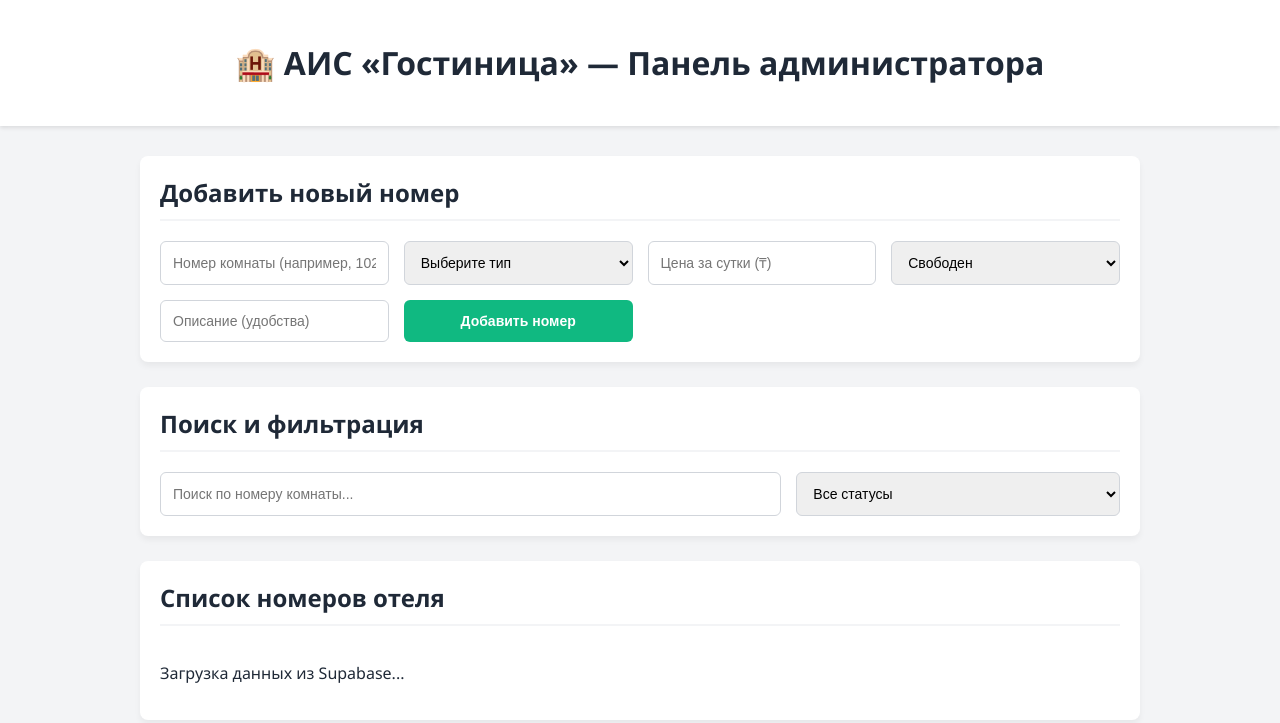
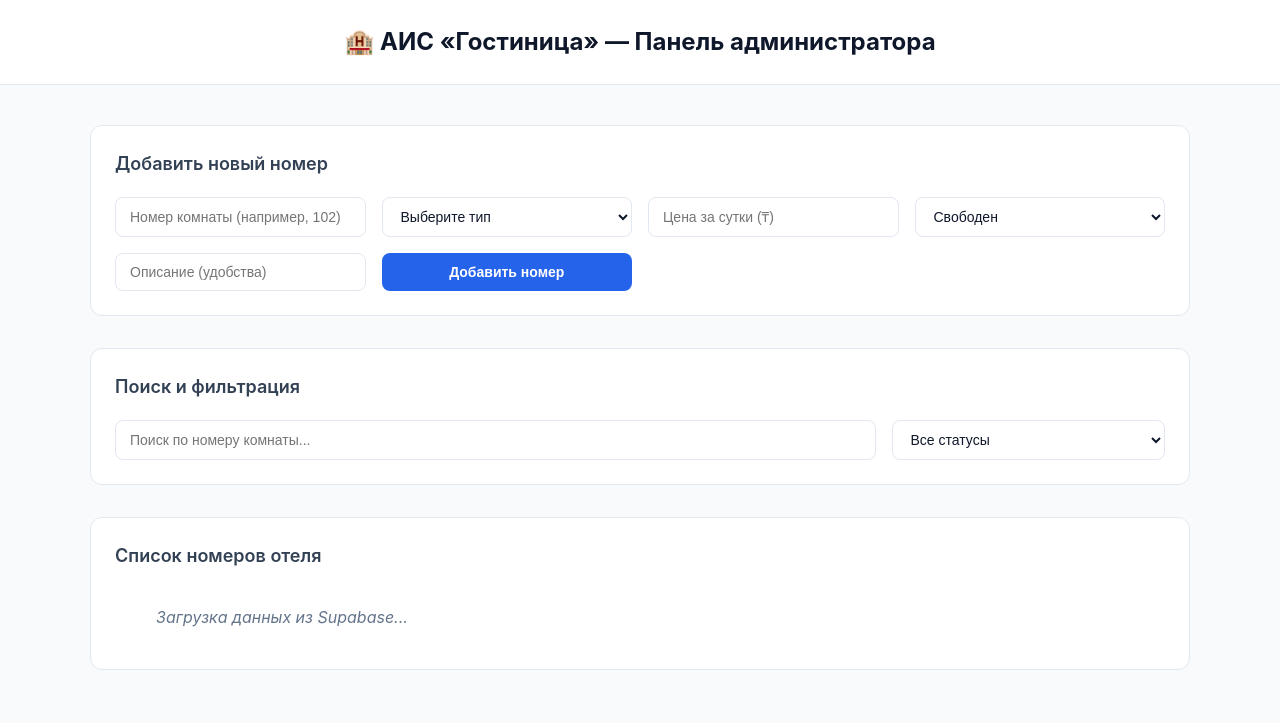
Before and after one commit to Petrosyan1488/hotel-ais1, a plain HTML site: page index.html in a window 1280 px wide. Drawn offline with nearby package versions, Linux system fonts and the light colour scheme.

Commit message:
Update style.css

```diff
--- a/style.css
+++ b/style.css
@@ -1,69 +1,83 @@
 :root {
-    --primary: #10b981;
-    --primary-hover: #059669;
-    --bg: #f3f4f6;
+    --primary: #2563eb;
+    --primary-hover: #1d4ed8;
+    --bg: #f8fafc;
     --card-bg: #ffffff;
-    --text: #1f2937;
+    --text: #0f172a;
+    --border: #e2e8f0;
 }
 
 body {
-    font-family: 'Segoe UI', sans-serif;
+    font-family: -apple-system, BlinkMacSystemFont, "Segoe UI", Roboto, Helvetica, Arial, sans-serif;
     background-color: var(--bg);
     color: var(--text);
     margin: 0;
     padding: 0;
+    line-height: 1.5;
 }
 
 header {
     background-color: var(--card-bg);
-    padding: 20px;
+    padding: 24px;
     text-align: center;
-    box-shadow: 0 2px 4px rgba(0,0,0,0.1);
+    border-bottom: 1px solid var(--border);
+}
+
+header h1 {
+    margin: 0;
+    font-size: 24px;
+    font-weight: 700;
 }
 
 .container {
-    max-width: 1000px;
-    margin: 30px auto;
-    padding: 0 20px;
+    max-width: 1100px;
+    margin: 40px auto;
+    padding: 0 24px;
 }
 
 section {
     background: var(--card-bg);
-    padding: 20px;
-    border-radius: 8px;
-    box-shadow: 0 4px 6px rgba(0,0,0,0.05);
-    margin-bottom: 25px;
+    padding: 24px;
+    border-radius: 12px;
+    border: 1px solid var(--border);
+    margin-bottom: 32px;
 }
 
-h2 {
+section h2 {
     margin-top: 0;
-    border-bottom: 2px solid var(--bg);
-    padding-bottom: 10px;
+    font-size: 18px;
+    margin-bottom: 20px;
+    font-weight: 600;
+    color: #334155;
 }
 
 form {
     display: grid;
-    grid-template-columns: repeat(auto-fit, minmax(200px, 1fr));
-    gap: 15px;
+    grid-template-columns: repeat(auto-fit, minmax(220px, 1fr));
+    gap: 16px;
 }
 
 input, select, button {
-    padding: 12px;
-    border: 1px solid #d1d5db;
-    border-radius: 6px;
+    padding: 10px 14px;
+    border: 1px solid var(--border);
+    border-radius: 8px;
     font-size: 14px;
+    background: #fff;
+    color: var(--text);
+    box-sizing: border-box;
 }
 
 input:focus, select:focus {
     outline: none;
     border-color: var(--primary);
+    box-shadow: 0 0 0 3px rgba(37, 99, 243, 0.1);
 }
 
 .btn {
     background-color: var(--primary);
     color: white;
     border: none;
-    font-weight: bold;
+    font-weight: 600;
     cursor: pointer;
     transition: background 0.2s;
 }
@@ -74,11 +88,11 @@ input:focus, select:focus {
 
 .filters {
     display: flex;
-    gap: 15px;
+    gap: 16px;
 }
 
 .filters input {
-    flex: 2;
+    flex: 3;
 }
 
 .filters select {
@@ -87,28 +101,52 @@ input:focus, select:focus {
 
 .rooms-grid {
     display: grid;
-    grid-template-columns: repeat(auto-fill, minmax(280px, 1fr));
-    gap: 20px;
+    grid-template-columns: repeat(auto-fill, minmax(300px, 1fr));
+    gap: 24px;
 }
 
 .room-card {
-    border: 1px solid #e5e7eb;
-    border-radius: 8px;
-    padding: 15px;
-    background: #fafafa;
+    border: 1px solid var(--border);
+    border-radius: 12px;
+    padding: 20px;
+    background: var(--card-bg);
     position: relative;
+    box-shadow: 0 1px 3px rgba(0,0,0,0.02);
+    transition: transform 0.2s, box-shadow 0.2s;
+}
+
+.room-card:hover {
+    transform: translateY(-2px);
+    box-shadow: 0 4px 12px rgba(0,0,0,0.05);
+}
+
+.room-card h3 {
+    margin: 0 0 12px 0;
+    font-size: 20px;
+}
+
+.room-card p {
+    margin: 6px 0;
+    font-size: 14px;
+    color: #475569;
 }
 
 .room-badge {
     position: absolute;
-    top: 15px;
-    right: 15px;
-    padding: 4px 8px;
-    border-radius: 12px;
+    top: 20px;
+    right: 20px;
+    padding: 4px 10px;
+    border-radius: 20px;
     font-size: 12px;
-    font-weight: bold;
+    font-weight: 600;
 }
 
-.status-свободен { background: #d1fae5; color: #065f46; }
-.status-занят { background: #fee2e2; color: #991b1b; }
-.status-на-уборке { background: #fef3c7; color: #92400e; }
+.status-свободен { background: #f0fdf4; color: #166534; border: 1px solid #bbf7d0; }
+.status-занят { background: #fef2f2; color: #991b1b; border: 1px solid #fee2e2; }
+.status-на-уборке { background: #fffbeb; color: #92400e; border: 1px solid #fef3c7; }
+
+.loading {
+    text-align: center;
+    color: #64748b;
+    font-style: italic;
+}
```
